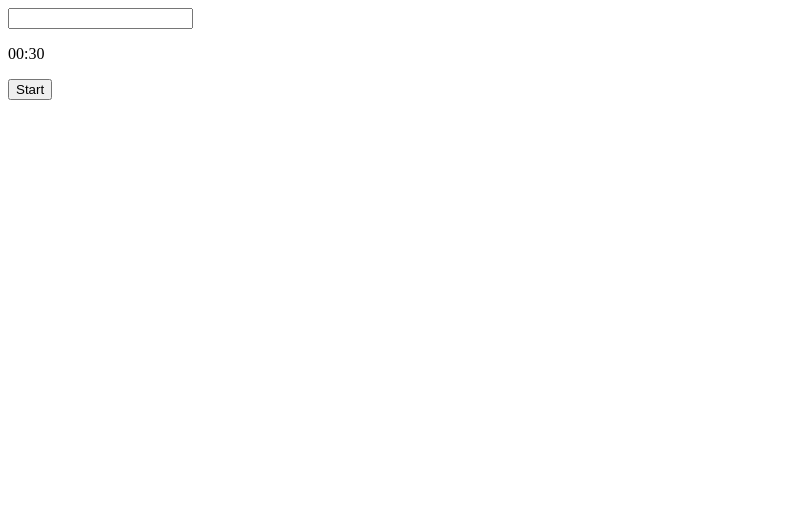
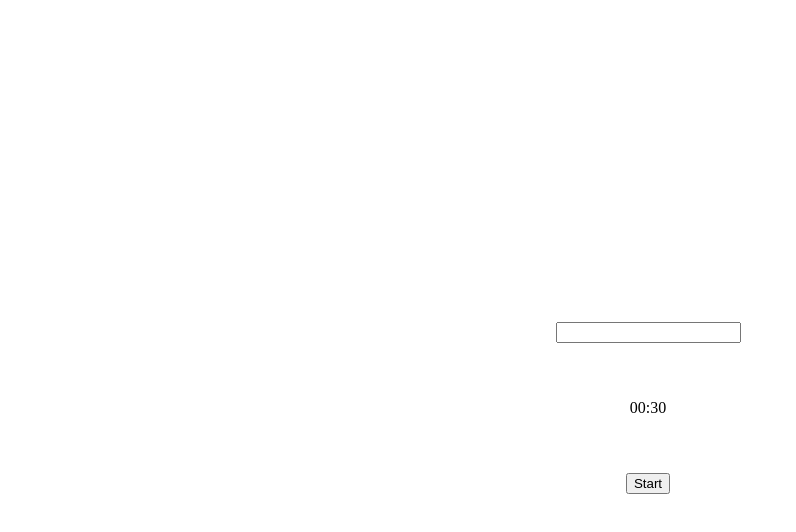
Before and after one commit to petarr14/street_timer, a plain HTML site: page index.html in a window 1280 px wide. Shown: the whole page, without its empty margins (0-796 px from the left). Drawn offline with Linux system fonts and the light colour scheme.

Commit message:
Center the timer

```diff
--- a/index.html
+++ b/index.html
@@ -4,14 +4,13 @@
     <meta charset="UTF-8">
     <meta name="viewport" content="width=device-width, initial-scale=1.0">
     <title>Street Timer</title>
+    <link rel="stylesheet" href="styles.css">
 </head>
 <body>
     <script src="script.js" defer ></script>
     <div class="timer">
         <input type="number">
         <p>00:30</p>
-    </div>
-    <div class="button">
         <button>Start</button>
     </div>
 </body>
--- a/script.js
+++ b/script.js
@@ -40,7 +40,7 @@ function stopTimer(duration) {
     start_stop.textContent = "Start"
 }
 
-start_stop = document.querySelector(".button button");
+start_stop = document.querySelector("button");
 state = "start"
 display = document.querySelector('.timer p');
 
--- /dev/null
+++ b/styles.css
@@ -0,0 +1,9 @@
+.timer {
+    width: 100vw;
+    height: 100vh;
+    display: flex;
+    align-items: center;
+    justify-content: center;
+    flex-direction: column;
+    gap: 5vh;
+}
```
